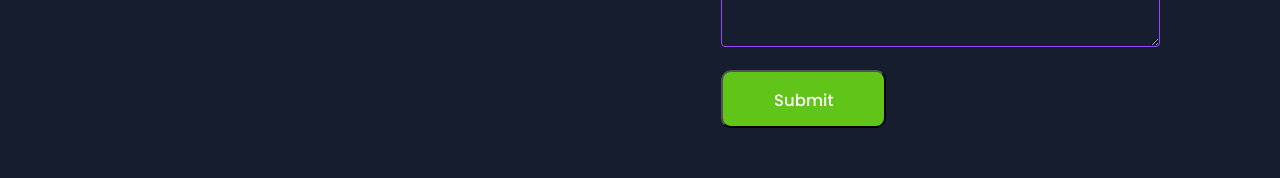
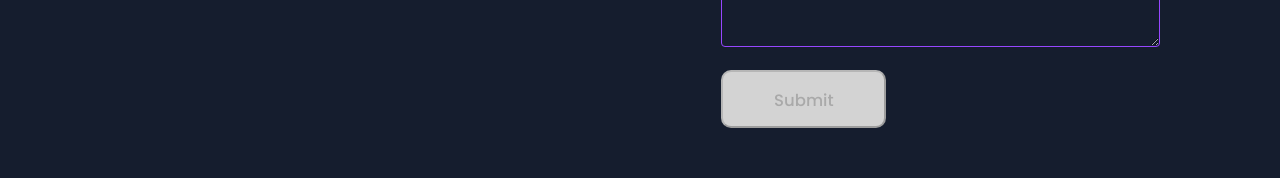
Before and after one commit to phischa/portfolio, an Angular app: page / in a window 1280 px wide. Shown: the part 5519-5697 px from the top of the page. Built offline with nearby package versions, Linux system fonts and the light colour scheme.

Commit message:
form validation2

```diff
--- a/src/app/main-page/landing-page/contact-form/contact-form.component.html
+++ b/src/app/main-page/landing-page/contact-form/contact-form.component.html
@@ -41,7 +41,8 @@
                         name="message" placeholder="Your Message" style="height:200px" required
                         [ngClass]="{'error-border': !message.valid && message.touched}"></textarea>
                     <br>
-                    <input class="btn-primary" type="submit" value="Submit">
+                    <input class="btn-primary" type="submit" value="Submit" [disabled]="!contactForm.valid"
+                        [ngClass]="{'btn-disabled': !contactForm.valid}">
 
                 </form>
             </div>
--- a/src/app/main-page/landing-page/contact-form/contact-form.component.scss
+++ b/src/app/main-page/landing-page/contact-form/contact-form.component.scss
@@ -119,3 +119,10 @@ textarea {
 .error-border {
     border: 1px solid red !important;
 }
+
+.btn-primary:disabled,
+.btn-disabled {
+    background-color: lightgray;
+    color: darkgray; /* Adjust text color if needed */
+    cursor: not-allowed;
+}
```
